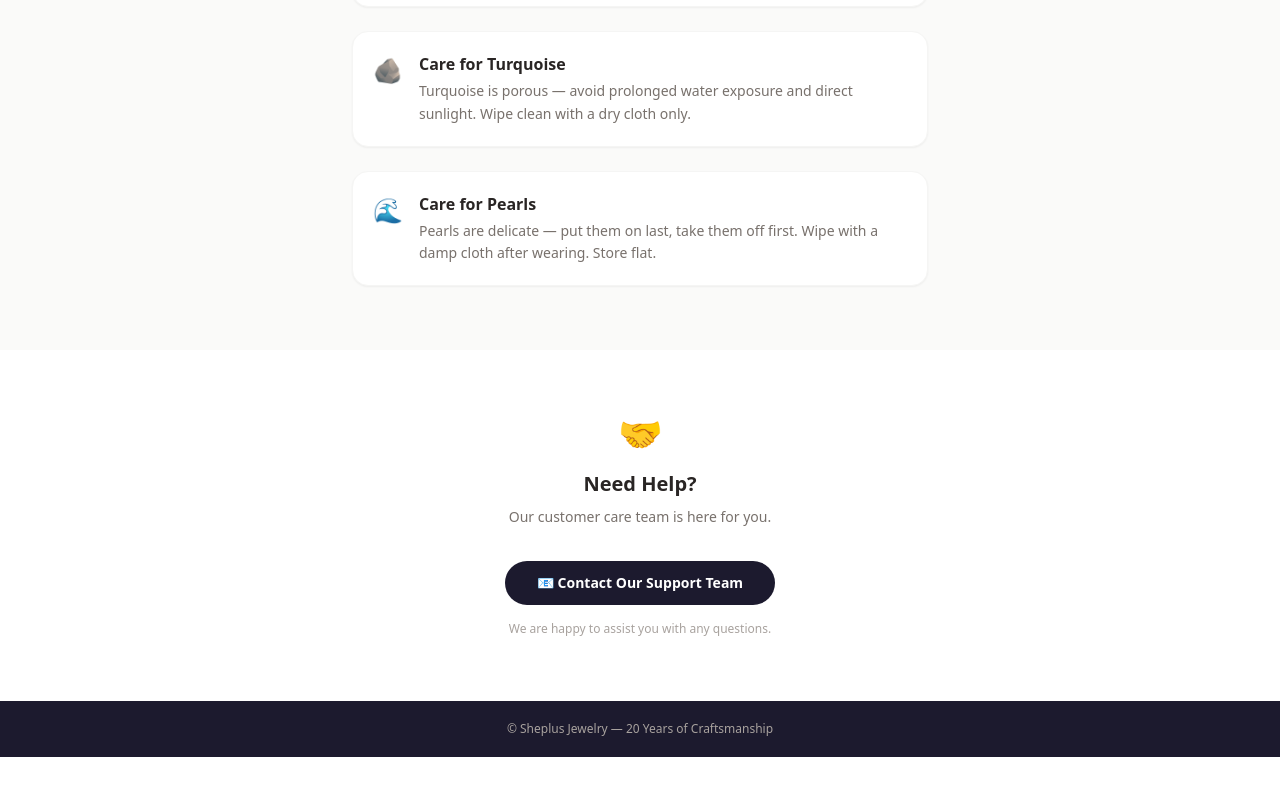
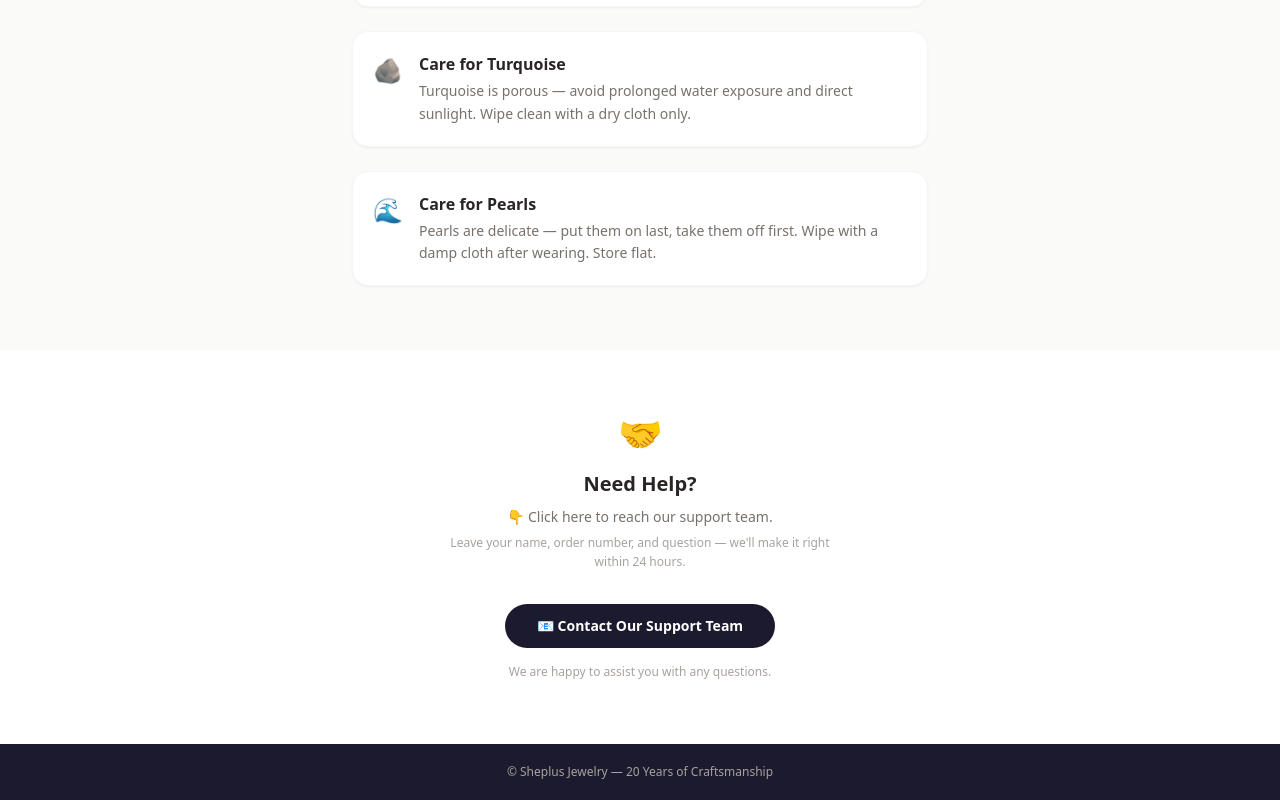
Before and after one commit to apriljacky1988-collab/sheplusjewelry, a Next.js app: page /jewelry-care in a window 1280 px wide. Shown: the part 888-1688 px from the top of the page. Before the commit the page ends 1645 px from the top, so only its background shows below. Built offline with nearby package versions, Linux system fonts and the light colour scheme.

Commit message:
Update support section copy: click here + leave your question

```diff
--- a/app/jewelry-care/client.tsx
+++ b/app/jewelry-care/client.tsx
@@ -29,8 +29,11 @@ export default function JewelryCareClient() {
       <div className="max-w-sm mx-auto text-center">
         <div className="text-4xl mb-4">🤝</div>
         <h2 className="text-xl font-bold text-stone-800 mb-2">Need Help?</h2>
-        <p className="text-stone-500 text-sm mb-8 leading-relaxed">
-          Our customer care team is here for you.
+        <p className="text-stone-500 text-sm mb-1 leading-relaxed">
+          👇 Click here to reach our support team.
+        </p>
+        <p className="text-stone-400 text-xs mb-8 leading-relaxed">
+          Leave your name, order number, and question — we'll make it right within 24 hours.
         </p>
 
         {/* 初始状态：显示按钮 */}
```
